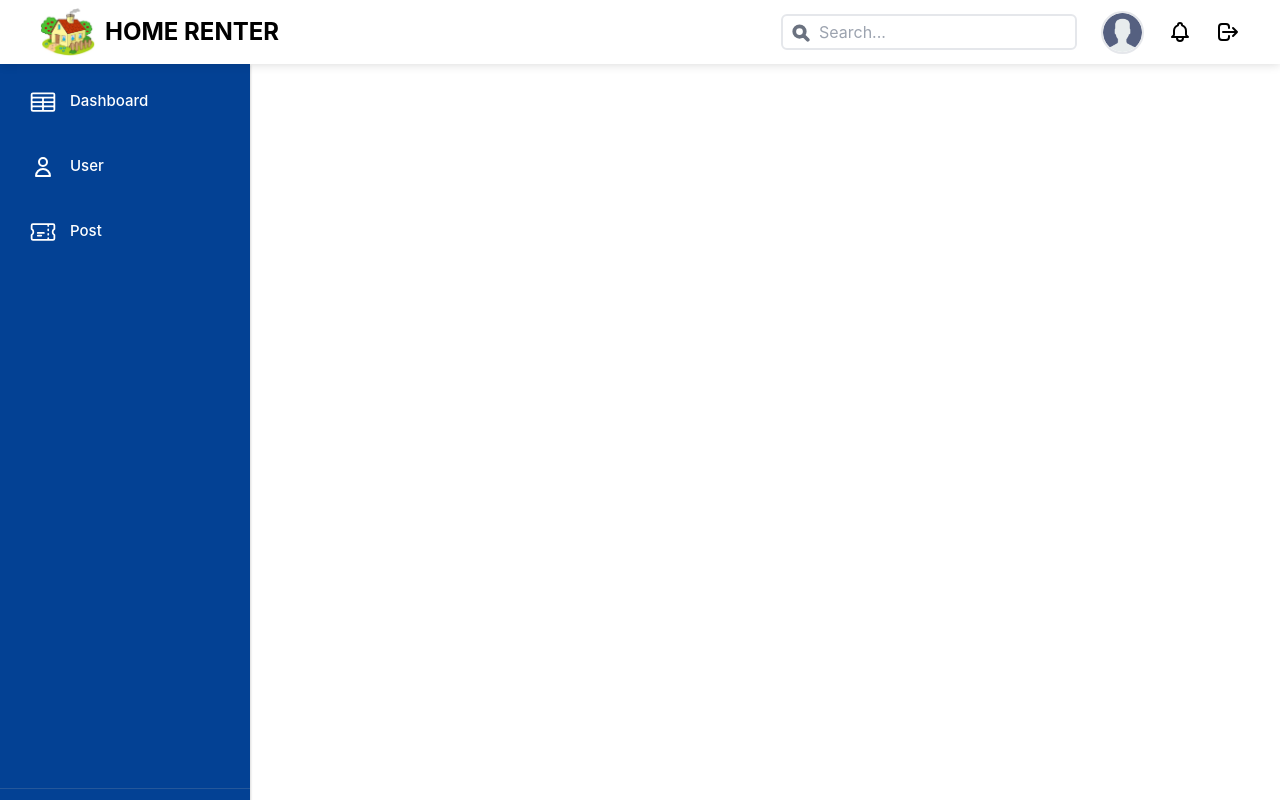
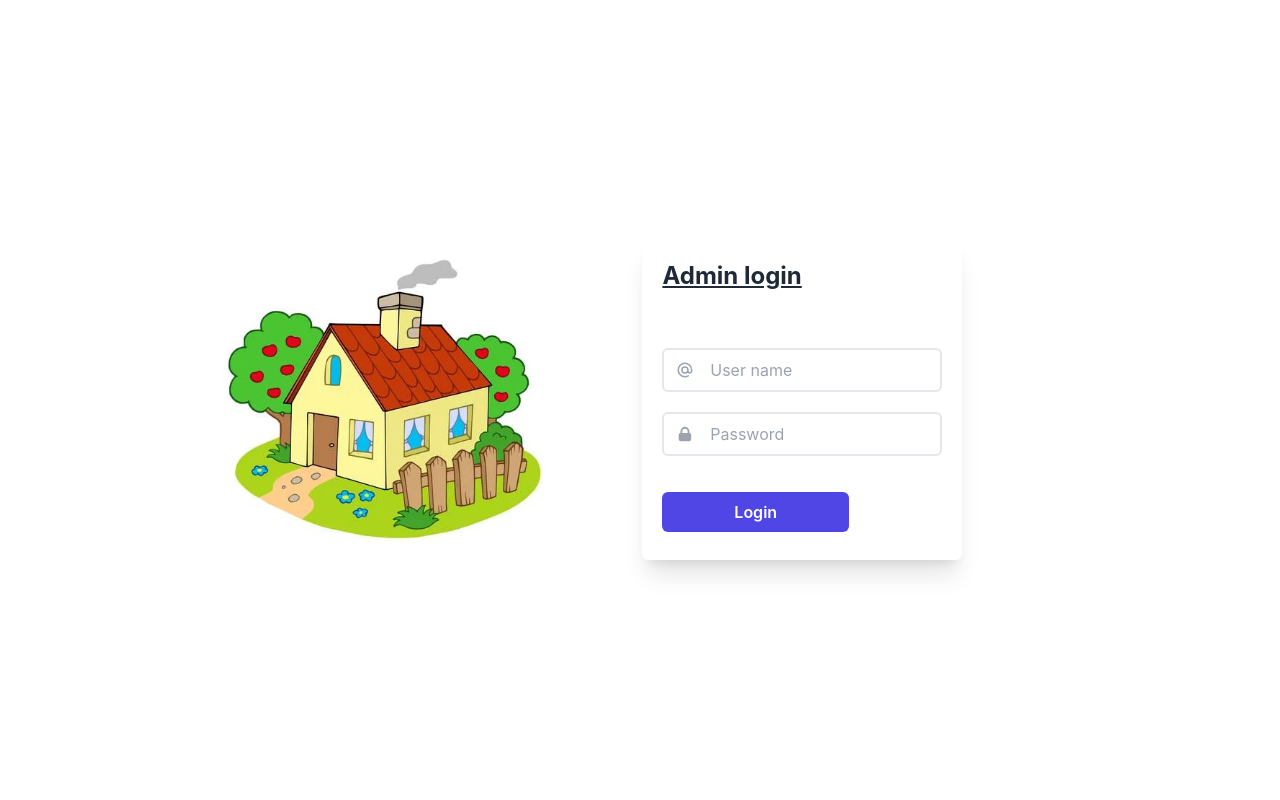
Before and after one commit to tuan194492/HeThongDangTin_FE1, a React (Create React App) app: page /admin/login in a window 1280 px wide. Built offline with nearby package versions, Linux system fonts and the light colour scheme.

Commit message:
Create API

```diff
--- a/package.json
+++ b/package.json
@@ -6,8 +6,10 @@
     "@testing-library/jest-dom": "^5.17.0",
     "@testing-library/react": "^13.4.0",
     "@testing-library/user-event": "^13.5.0",
+    "axios": "^1.4.0",
     "react": "^18.2.0",
     "react-dom": "^18.2.0",
+    "react-hook-form": "^7.45.2",
     "react-pro-sidebar": "^0.7.1",
     "react-router-dom": "^6.14.2",
     "react-scripts": "5.0.1",
@@ -16,7 +18,7 @@
     "web-vitals": "^2.1.4"
   },
   "scripts": {
-    "start": "react-scripts start",
+    "start": "set PORT=3456 && react-scripts start",
     "build": "react-scripts build",
     "test": "react-scripts test",
     "eject": "react-scripts eject"
--- /dev/null
+++ b/src/api/admin/auth/request.js
@@ -0,0 +1,28 @@
+import axios from 'axios';
+const baseAdminURL = `${process.env.REACT_APP_BE_HOST}`;
+
+export const adminLogin = async (props) => {
+    try {
+        const result = await axios.post(`${baseAdminURL}/auth/login`, props);
+        return {
+            success: true,
+            data: result.data,
+            message: 'Login successfully!'
+        };
+    } catch (error) {
+        let message = '';
+        if (axios.isAxiosError(error)) {
+            return {
+                success: false,
+                data: null,
+                message: error.response.data.error
+            };
+        } else {
+            return {
+                success: false,
+                message: 'Network error',
+                data: null
+            };
+        }
+    }
+}
--- /dev/null
+++ b/src/components/pages/admin/Login/index.jsx
@@ -0,0 +1,109 @@
+import { useContext, useEffect } from 'react';
+import { toast } from 'react-toastify';
+import { useNavigate } from 'react-router-dom';
+import { adminLogin } from '../../../../api/admin/auth/request';
+import { appendErrors, useForm } from 'react-hook-form';
+import { AuthContext } from '../../../../context/AuthContext';
+import {RoleEnum} from "../../../../utils/enum/roles.enum";
+import {IMAGES} from "../../../../utils/images/images";
+export default function AdminLoginPage() {
+    const navigate = useNavigate();
+    const { setAuthData, clearAuthData } = useContext(AuthContext);
+    const {
+        register,
+        handleSubmit,
+        formState: { errors }
+    } = useForm();
+
+    useEffect(() => {
+        clearAuthData();
+    });
+
+    const onSubmit = async (data) => {
+        const response = await adminLogin(data);
+        if (response.success) {
+            const { token, user, role} = response.data
+            if (user.role === RoleEnum.ADMIN) {
+                toast.success(response.message);
+                setAuthData(token, role, user);
+                navigate('/admin');
+            }
+            else {
+                toast.error("Customer cannot login in this page!");
+            }
+        } else {
+            toast.error(response.message);
+        }
+    };
+
+    return (
+        <div className='h-screen flex flex-row justify-center items-center w-4/5 mx-auto' >
+            <div>
+                <img className="h-72" src={IMAGES.icon.appLogo} />
+            </div>
+            <div className='flex w-full lg:w-1/2 justify-center items-center space-y-8'>
+                <div className='w-full px-8 md:px-32 lg:px-24'>
+                    <form className='bg-white rounded-md shadow-xl p-5' onSubmit={handleSubmit(onSubmit)}>
+                        <h1 className='text-gray-800 font-bold text-2xl mb-14 underline'>Admin login</h1>
+                        <p className='text-sm font-normal text-gray-600 mb-8'></p>
+                        <div className='mb-5 text-red-500 text-xs'>
+                            <div className='flex items-center border-2 mb-1 py-2 px-3 rounded-md'>
+                                <svg
+                                    xmlns='http://www.w3.org/2000/svg'
+                                    className='h-5 w-5 text-gray-400'
+                                    fill='none'
+                                    viewBox='0 0 24 24'
+                                    stroke='currentColor'
+                                >
+                                    <path
+                                        strokeLinecap='round'
+                                        strokeLinejoin='round'
+                                        strokeWidth='2'
+                                        d='M16 12a4 4 0 10-8 0 4 4 0 008 0zm0 0v1.5a2.5 2.5 0 005 0V12a9 9 0 10-9 9m4.5-1.206a8.959 8.959 0 01-4.5 1.207'
+                                    />
+                                </svg>
+                                <input
+                                    id='email'
+                                    className='ml-2 bg-white pl-2 w-full outline-none border-none text-base text-[#757575]'
+                                    type='username'
+                                    placeholder='User name'
+                                    {...register('email', { required: true, minLength: 6 })}
+                                />
+                            </div>
+                            {errors?.email?.type === 'required' && <p>⚠ This field is required!</p>}
+                            {errors?.email?.type === 'minLength' && <p>⚠ Username cannot be less than 6 characters!</p>}
+                        </div>
+                        <div className=' text-red-500 text-xs mb-9'>
+                            <div className='flex items-center border-2 mb-1 py-2 px-3 rounded-md '>
+                                <svg xmlns='http://www.w3.org/2000/svg' className='h-5 w-5 text-gray-400' viewBox='0 0 20 20' fill='currentColor'>
+                                    <path
+                                        fillRule='evenodd'
+                                        d='M5 9V7a5 5 0 0110 0v2a2 2 0 012 2v5a2 2 0 01-2 2H5a2 2 0 01-2-2v-5a2 2 0 012-2zm8-2v2H7V7a3 3 0 016 0z'
+                                        clipRule='evenodd'
+                                    />
+                                </svg>
+                                <input
+                                    className='ml-2 pl-2 w-full outline-none border-none text-base text-[#757575]'
+                                    type='password'
+                                    id='password'
+                                    placeholder='Password'
+                                    {...register('password', { required: true })}
+                                />
+                            </div>
+                            {errors?.password?.type === 'required' && <p>⚠ This field is required!</p>}
+                            {errors?.password?.type === 'minLength' && <p>⚠ Password cannot be less than 6 characters!</p>}
+                        </div>
+                        <div className='w-full flex justify-between'>
+                            <button
+                                type='submit'
+                                className='block w-2/3 bg-indigo-600 py-2 rounded-md hover:bg-indigo-700 hover:-translate-y-1 transition-all duration-500 text-white font-semibold mb-2'
+                            >
+                                Login
+                            </button>
+                        </div>
+                    </form>
+                </div>
+            </div>
+        </div>
+    );
+}
--- a/src/routes/index.js
+++ b/src/routes/index.js
@@ -1,4 +1,5 @@
 import AdminLayout from "../components/layout/admin/AdminLayout";
+import AdminLoginPage from "../components/pages/admin/Login";
 import { adminRoute } from "./adminRoutes";
 
 const admin = [...adminRoute], owner = [], guest = [];
@@ -18,7 +19,7 @@ export const routes = [
     },
     {
         path: '/admin/login',
-        element: <AdminLayout/>,
+        element: <AdminLoginPage/>,
     },
     {
         path: '/owner',
--- /dev/null
+++ b/src/utils/enum/roles.enum.js
@@ -0,0 +1,5 @@
+export const RoleEnum = {
+    'ADMIN': 'ADMIN',
+    'RENTER': 'RENTER',
+    'OWNER': 'OWNER',
+}
```
Also changed, not shown: 2 other files (tests, documents, lock files or other folders).
